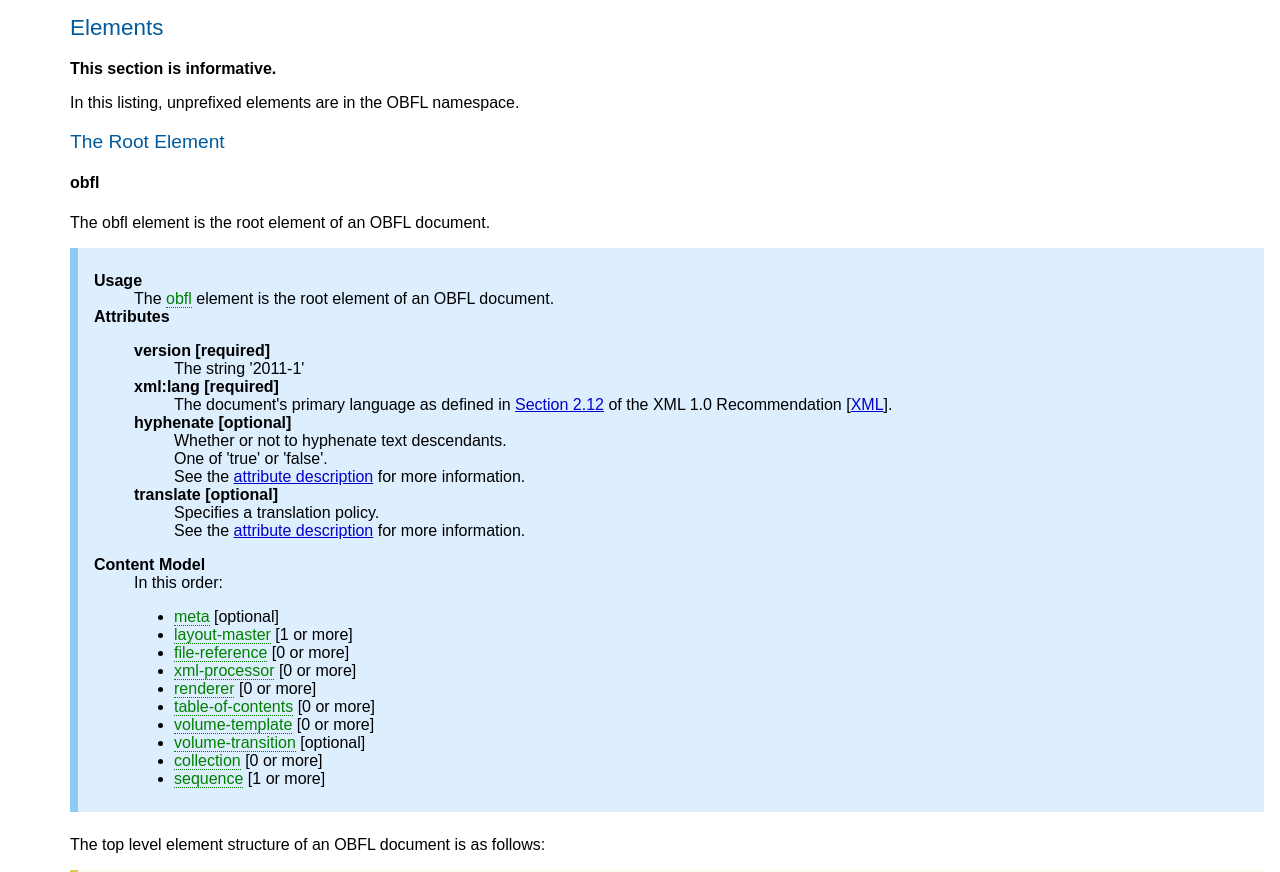
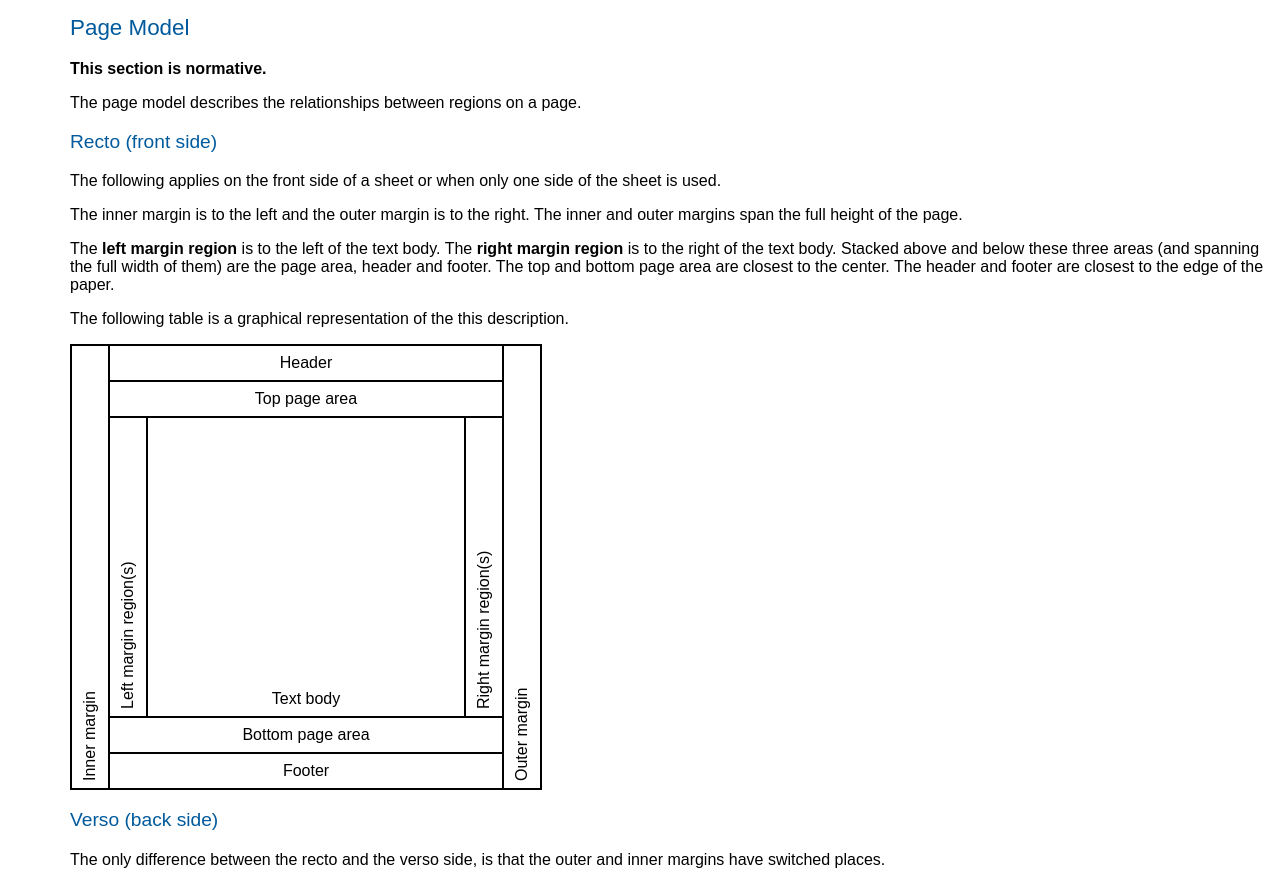
Before and after one commit to braillespecs/obfl, a plain HTML site: page src/obfl-specification.html in a window 1280 px wide. Shown: the part 4327-5199 px from the top of the page. Drawn offline with Linux system fonts and the light colour scheme.

Commit message:
Add a description of the page model

```diff
--- a/src/obfl-specification.html
+++ b/src/obfl-specification.html
@@ -348,6 +348,44 @@ The back side of sheets are neither counted nor paginated.</p>
 <p class="markup">In a sequence where duplex is enabled, both sides of sheets are counted and paginated.
 However, if the last sheet of a duplex sequence only has content on the front side,
 the back side is counted, but not <em>paginated</em>.</p>
+
+<h2>Page Model</h2>
+
+<p><strong>This section is normative.</strong></p>
+
+<p>The page model describes the relationships between regions on a page.</p>
+
+<h3>Recto (front side)</h3>
+
+<p>The following applies on the front side of a sheet or when only one side of the sheet is used.</p>
+
+<p>The inner margin is to the left and the outer margin is to the right.
+The inner and outer margins span the full height of the page.</p>
+
+<p>The <strong>left margin region</strong> is to the left of the text body. The <strong>right margin region</strong> is to the right of the text body.
+Stacked above and below these three areas (and spanning the full width of them) are the page area, header and footer.
+The top and bottom page area are closest to the center. The header and footer are closest to the edge of the paper.</p>
+
+<p>The following table is a graphical representation of the this description.</p>
+
+<table class="page-model">
+	<tr>
+		<td rowspan="5"><p class="rotate">Inner margin</p></td>
+		<td colspan="3">Header</td>
+		<td rowspan="5"><p class="rotate">Outer margin</p></td>
+	</tr>
+	<tr><td colspan="3">Top page area</td></tr>
+	<tr height="300px">
+		<td width="10px"><p class="rotate">Left margin region(s)</p></td>
+		<td width="300px">Text body</td>
+		<td><p class="rotate">Right margin region(s)</p></td>
+	</tr>
+	<tr><td colspan="3">Bottom page area</td></tr>
+	<tr><td colspan="3">Footer</td></tr>
+</table>
+
+<h3>Verso (back side)</h3>
+<p>The only difference between the recto and the verso side, is that the outer and inner margins have switched places.</p>
 
 <h2 id="L558">Elements</h2>
 
--- a/src/styles/style.css
+++ b/src/styles/style.css
@@ -60,3 +60,36 @@ div.issue, div.note, div.example {
   border-color: #e0cb52;
   background-color: #fcfaee;
 }
+table.page-model {
+	font-size: 100%;
+	margin: 0;
+	padding: 0;
+	border-collapse: collapse;
+	border-style: none;
+	border-width: 0px;
+	text-align: center;
+}
+.page-model tr td {
+	border-style: solid;
+	border-width: 2px;
+	padding: 0.5em;
+	vertical-align: bottom;
+}
+
+.rotate {
+  -webkit-transform: rotate(-90deg);
+  -moz-transform: rotate(-90deg);
+  -ms-transform: rotate(-90deg);
+  -o-transform: rotate(-90deg);
+  transform: rotate(-90deg);
+
+  /* also accepts left, right, top, bottom coordinates; not required, but a good idea for styling */
+  -webkit-transform-origin: 50% 50%;
+  -moz-transform-origin: 50% 50%;
+  -ms-transform-origin: 50% 50%;
+  -o-transform-origin: 50% 50%;
+  transform-origin: 50% 50%;
+
+  white-space: nowrap;
+  width: 20px;
+}
```
